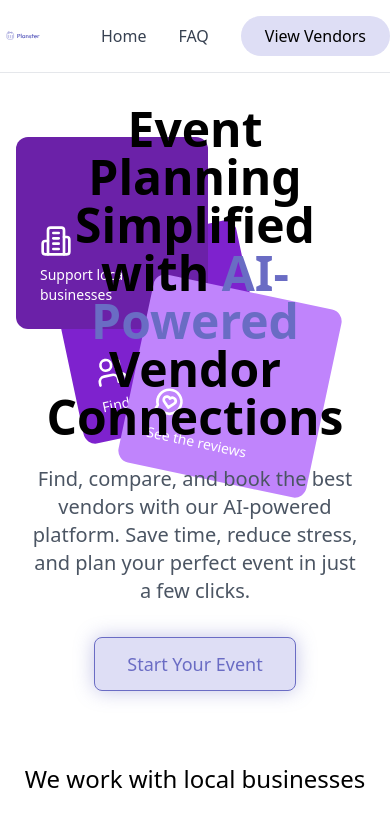
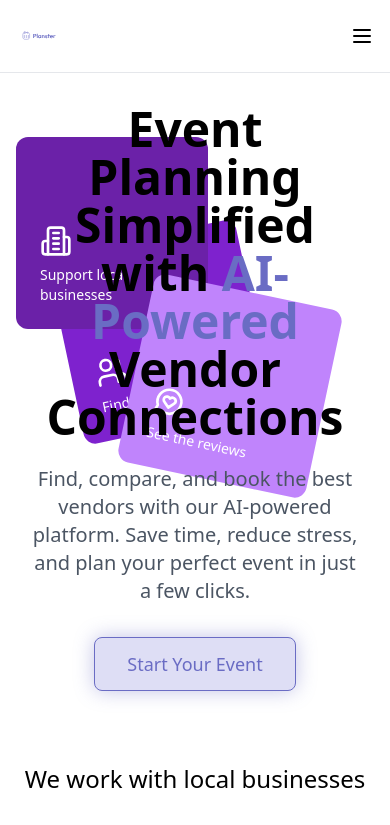
Before and after one commit to SeifEldin15/Planster, a React (Vite) app in the folder Frontend/: page / in a window 390 px wide. Shown: the top 825 px of the page. Built offline with nearby package versions, Linux system fonts and the light colour scheme; no server answers; grey boxes are pictures that could not be loaded.

Commit message:
responsive navbar

```diff
--- a/Frontend/src/components/Navbar/Navbar.jsx
+++ b/Frontend/src/components/Navbar/Navbar.jsx
@@ -1,10 +1,12 @@
-import React from 'react';
+import React, { useState } from 'react';
 import logo from '../../assets/Group 111 logo.svg';
 
 const Navbar = () => {
+  const [isOpen, setIsOpen] = useState(false);
+
   return (
     <nav className="border-b border-gray-200 bg-white py-3">
-      <div className="mx-auto flex max-w-[1300px] items-center justify-between">
+      <div className="mx-auto flex max-w-[1300px] items-center justify-between px-4">
         <div className="flex items-center space-x-2">
           <img
             src={logo}
@@ -13,20 +15,75 @@ const Navbar = () => {
           />
         </div>
 
-        <div className="flex items-center space-x-8">
+        {/* Hamburger Menu Button */}
+        <button
+          className="md:hidden"
+          onClick={() => setIsOpen(!isOpen)}
+        >
+          <svg
+            className="h-6 w-6"
+            fill="none"
+            stroke="currentColor"
+            viewBox="0 0 24 24"
+          >
+            {isOpen ? (
+              <path
+                strokeLinecap="round"
+                strokeLinejoin="round"
+                strokeWidth={2}
+                d="M6 18L18 6M6 6l12 12"
+              />
+            ) : (
+              <path
+                strokeLinecap="round"
+                strokeLinejoin="round"
+                strokeWidth={2}
+                d="M4 6h16M4 12h16M4 18h16"
+              />
+            )}
+          </svg>
+        </button>
+
+        {/* Desktop Menu */}
+        <div className="hidden md:flex items-center space-x-8">
           <a href="/" className="text-gray-700 hover:text-gray-900">
             Home
           </a>
           <a href="/faq" className="text-gray-700 hover:text-gray-900">
             FAQ
           </a>
-          <button className="rounded-full bg-indigo-100 px-6 py-2 text-black hover:bg-indigo-200"
-          style={{
-            backgroundColor: 'var(--secondary-color)',
-          }}
+          <button
+            className="rounded-full bg-indigo-100 px-6 py-2 text-black hover:bg-indigo-200"
+            style={{
+              backgroundColor: 'var(--secondary-color)',
+            }}
           >
             View Vendors
           </button>
+        </div>
+
+        {/* Mobile Menu */}
+        <div
+          className={`absolute top-16 left-0 right-0 bg-white border-b border-gray-200 md:hidden transform transition-all duration-300 ease-in-out ${
+            isOpen ? 'opacity-100 translate-y-0' : 'opacity-0 -translate-y-2 pointer-events-none'
+          }`}
+        >
+          <div className="flex flex-col space-y-4 px-4 py-4">
+            <a href="/" className="text-gray-700 hover:text-gray-900">
+              Home
+            </a>
+            <a href="/faq" className="text-gray-700 hover:text-gray-900">
+              FAQ
+            </a>
+            <button
+              className="rounded-full bg-indigo-100 px-6 py-2 text-black hover:bg-indigo-200 w-full"
+              style={{
+                backgroundColor: 'var(--secondary-color)',
+              }}
+            >
+              View Vendors
+            </button>
+          </div>
         </div>
       </div>
     </nav>
```
